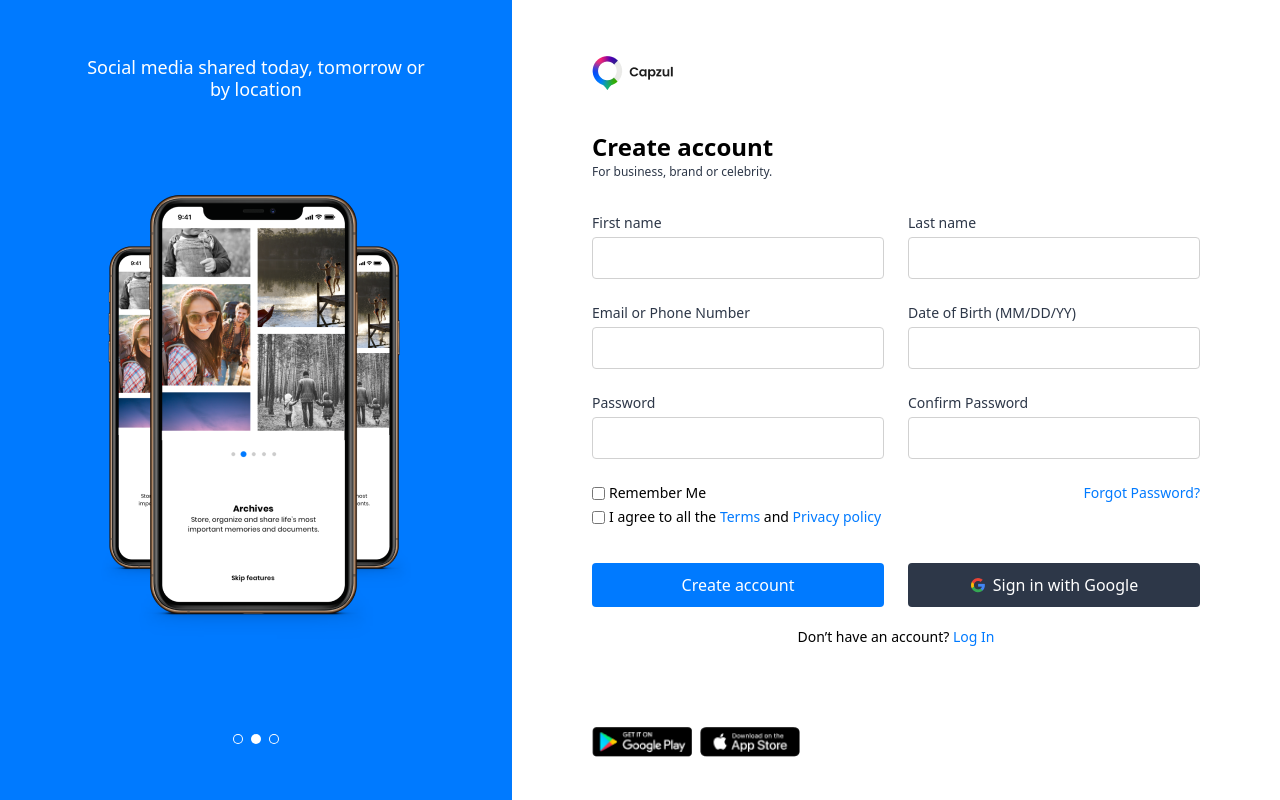
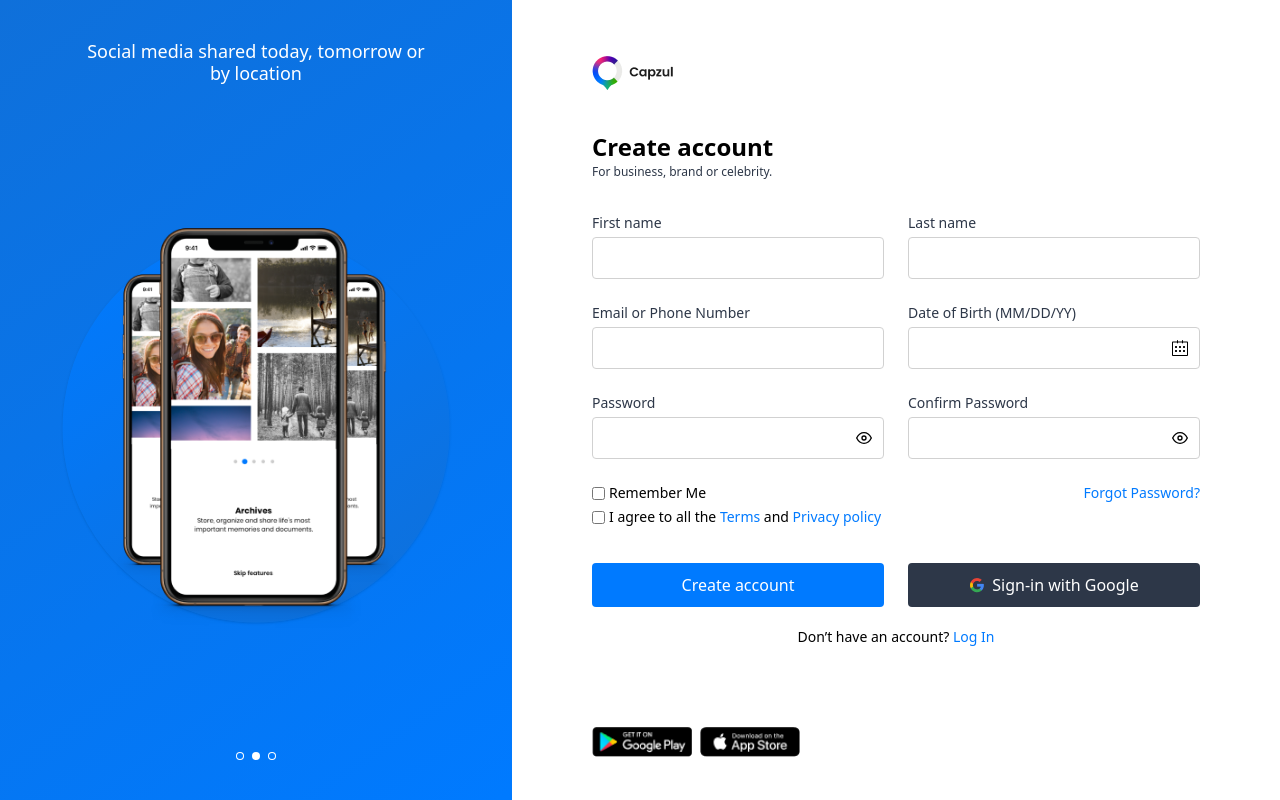
Before and after one commit to Isah-Hamza/pyramid-finance, a React (Vite) app: page / in a window 1280 px wide. Built offline with nearby package versions, Linux system fonts and the light colour scheme.

Commit message:
added the ellipse to the design

```diff
--- a/package.json
+++ b/package.json
@@ -11,7 +11,8 @@
   },
   "dependencies": {
     "react": "^18.2.0",
-    "react-dom": "^18.2.0"
+    "react-dom": "^18.2.0",
+    "react-icons": "^4.8.0"
   },
   "devDependencies": {
     "@types/react": "^18.0.28",
--- a/src/App.css
+++ b/src/App.css
@@ -0,0 +1,23 @@
+.ellipse {
+  background: linear-gradient(324.93deg, #0f70da 0.74%, #007aff 100%);
+}
+.design {
+  background: linear-gradient(324.93deg, #007aff 0.74%, #0f70da 100%);
+}
+
+/* Hide the default placeholder text */
+#input::-webkit-input-placeholder {
+  visibility: hidden !important;
+}
+
+#input:-moz-placeholder {
+  visibility: hidden !important;
+}
+
+#input::-moz-placeholder {
+  visibility: hidden !important;
+}
+
+#input:-ms-input-placeholder {
+  visibility: hidden !important;
+}
--- a/src/components/CustomInput.tsx
+++ b/src/components/CustomInput.tsx
@@ -1,3 +1,7 @@
+import { useState } from "react";
+import { FiEye, FiEyeOff } from "react-icons/fi";
+import { SlCalender } from "react-icons/sl";
+
 interface ICustomInput {
   label?: string;
   value?: string;
@@ -13,18 +17,41 @@ export const CustomInput: React.FC<ICustomInput> = ({
   placeholder,
   id,
 }) => {
+  const [inputType, setInputType] = useState("password");
+
+  const handleChangeType = (): void => {
+    if (inputType == "password") setInputType("text");
+    else setInputType("password");
+  };
+
   return (
-    <div>
+    <div className="">
       <label htmlFor={id} className="block text-sm text-secondary-brown">
         {label}
       </label>
-      <input
-        placeholder={placeholder ?? ""}
-        type={type ?? "text"}
-        value={value}
-        className="mt-1 block w-full rounded p-3 py-2.5 text-sm border border-border-color outline-blue-500"
-        id={id}
-      />
+      <div className="relative">
+        <input
+          type={type == "password" ? inputType : type}
+          className="placeholder-transparent bg-white mt-1 block w-full rounded p-3 py-2.5 text-sm border border-border-color outline-primary-blue/50"
+          id={id}
+        />
+        {type == "password" && (
+          <button
+            type="button"
+            className="absolute right-3 top-1/2 -translate-y-1/2"
+          >
+            {inputType == "password" ? (
+              <FiEye onClick={handleChangeType} />
+            ) : (
+              <FiEyeOff onClick={handleChangeType} />
+            )}
+          </button>
+        )}
+
+        {type == "data" && (
+          <SlCalender className="absolute right-3 top-1/2 -translate-y-1/2" />
+        )}
+      </div>
     </div>
   );
 };
--- a/src/pages/Login/index.tsx
+++ b/src/pages/Login/index.tsx
@@ -14,22 +14,27 @@ const Login: React.FC = () => {
 
   return (
     <main className="w-full h-screen flex">
-      <section className="hidden lg:flex flex-col justify-between left w-[40%] h-full bg-primary-blue px-20 py-14 text-white">
+      <section className="design hidden lg:flex flex-col justify-between left w-[40%] h-full px-20 py-10 text-white">
         <p className="text-center font-medium text-lg leading-[1.4rem]">
           Social media shared today, tomorrow or <br />
           by location
         </p>
-        <div className="mt-0">
-          <img className="mx-auto" src={imgs} alt="phone icons" />
+        <div className="mt-5 relative">
+          <img
+            className="mx-auto relative z-[1] w-[80%]"
+            src={imgs}
+            alt="phone icons"
+          />
+          <div className="ellipse rounded-full top-1/2 -translate-y-1/2 right-1/2 translate-x-1/2  shadow absolute w-[110%] aspect-square"></div>
         </div>
-        <div className="flex items-center justify-center gap-2 ">
+        <div className="flex items-center justify-center gap-2">
           {counter.map((_, idx) => (
             <div
               key={idx}
-              className="rounded-full bg-white w-2.5 h-2.5 flex items-center justify-center"
+              className="rounded-full bg-white w-2 h-2 flex items-center justify-center"
             >
               <div
-                className={`w-2 h-2 rounded-full bg-primary-blue ${
+                className={`w-1.5 h-1.5 rounded-full bg-primary-blue ${
                   idx === 1 && "bg-white"
                 }`}
               >
@@ -57,9 +62,17 @@ const Login: React.FC = () => {
             <CustomInput id="First name" label="First name" />
             <CustomInput id="Last name" label="Last name" />
             <CustomInput id="email or phone" label="Email or Phone Number" />
-            <CustomInput id="date" label="Date of Birth (MM/DD/YY)" />
-            <CustomInput id="password" label="Password" />
-            <CustomInput id="confirm_password" label="Confirm Password" />
+            <CustomInput
+              id="date"
+              label="Date of Birth (MM/DD/YY)"
+              type="data"
+            />
+            <CustomInput id="password" label="Password" type="password" />
+            <CustomInput
+              id="confirm_password"
+              label="Confirm Password"
+              type="password"
+            />
             <div className="relative text-sm">
               <div className="flex gap-1 items-center">
                 <input type="checkbox" name="remember-me" id="remember-me" />
@@ -69,11 +82,17 @@ const Login: React.FC = () => {
                 <input type="checkbox" name="agree" id="agree" />
                 <label htmlFor="agree" className="whitespace-nowrap">
                   I agree to all the{" "}
-                  <a href="#" className="text-custom-blue">
+                  <a
+                    href="#"
+                    className="text-custom-blue hover:underline underline-offset-2"
+                  >
                     Terms
                   </a>{" "}
                   and{" "}
-                  <a href="#" className="text-custom-blue">
+                  <a
+                    href="#"
+                    className="text-custom-blue  hover:underline underline-offset-2"
+                  >
                     Privacy policy{" "}
                   </a>{" "}
                 </label>
@@ -81,7 +100,7 @@ const Login: React.FC = () => {
             </div>
             <a
               href="#"
-              className="text-primary-blue text-right text-sm absolute sm:static bottom-[180px] right-0"
+              className=" hover:underline underline-offset-2 text-primary-blue text-right text-sm absolute sm:static bottom-[180px] right-0"
             >
               Forgot Password?
             </a>
@@ -90,12 +109,15 @@ const Login: React.FC = () => {
             </CustomButton>
             <CustomButton className="bg-secondary-brown flex justify-center items-center gap-2 sm:mt-3">
               <img src={Google} />
-              <span>Sign in with Google</span>
+              <span>Sign-in with Google</span>
             </CustomButton>
           </form>
           <p className="text-sm text-center mt-5">
             Don’t have an account?{" "}
-            <a href="#" className="text-primary-blue">
+            <a
+              href="#"
+              className="text-primary-blue  hover:underline underline-offset-2"
+            >
               Log In
             </a>{" "}
           </p>
```
Also changed, not shown: 1 other file (tests, documents, lock files or other folders).
